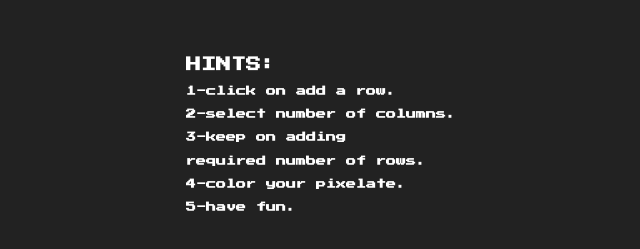
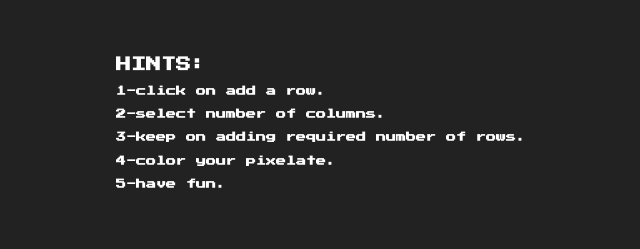
Before and after one commit to su-de-sh/my-own-pixelate, a website: page index.html in a window 1280 px wide. Shown: the part 105-354 px from the top of the page, without its empty margins (319-959 px from the left). Drawn offline with Linux system fonts and the light colour scheme.

Commit message:
fix:hints issue solved

```diff
--- a/index.html
+++ b/index.html
@@ -33,8 +33,7 @@
       <h2>HINTS:</h2>
       <h4>1-click on add a row.</h4>
       <h4>2-select number of columns.</h4>
-      <h4>3-keep on adding</h4>
-      <h4>required number of rows.</h4>
+      <h4>3-keep on adding required number of rows.</h4>
       <h4>4-color your pixelate.</h4>
       <h4>5-have fun.</h4>
     </div>
```
